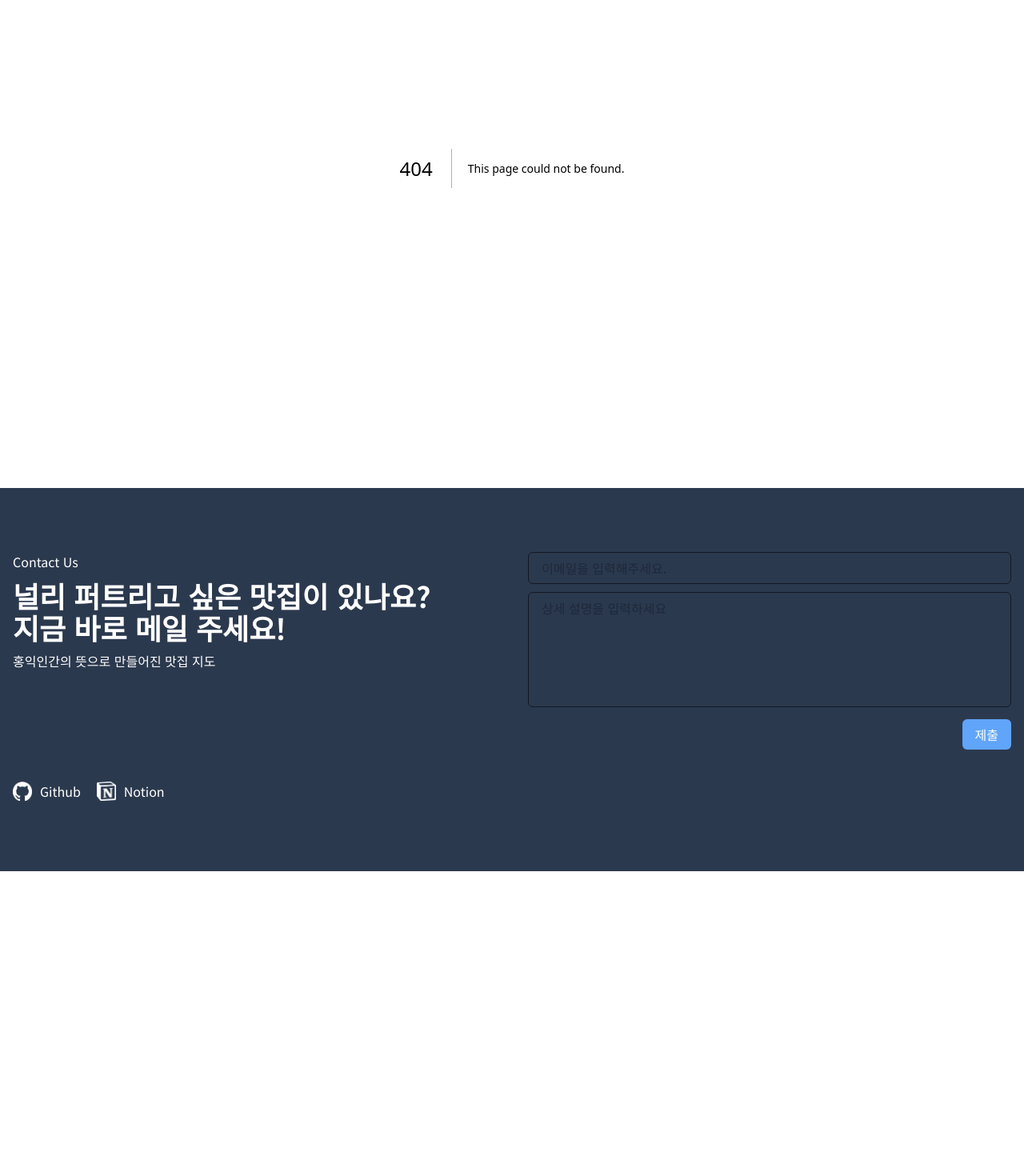
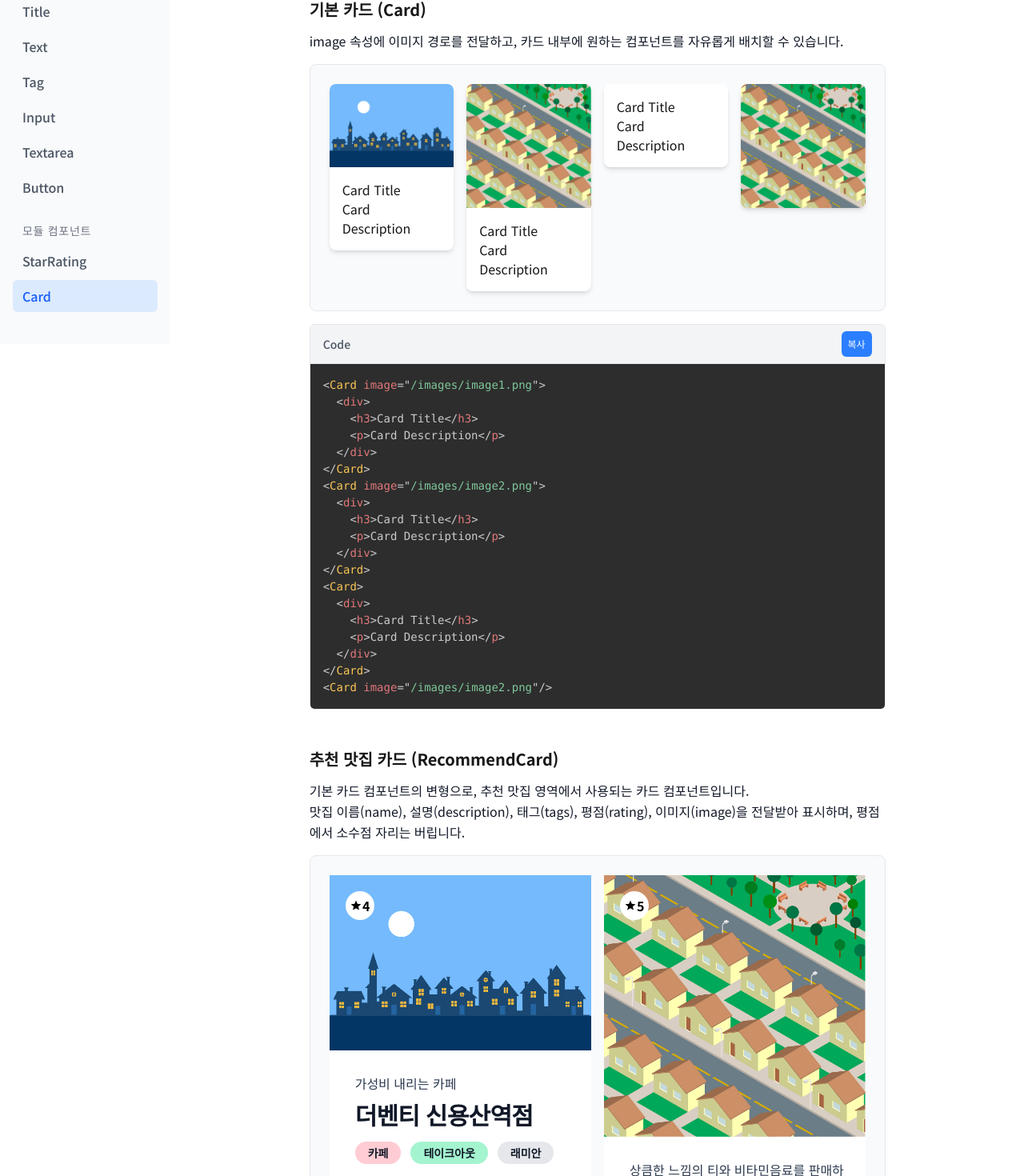
Before and after one commit to Starfish-122/CNX, a Next.js app: page /guide/card in a window 1280 px wide. Before the commit this address had no page. Shown: the part 271-1741 px from the top of the page at 80% size. Before the commit the page ends 1360 px from the top, so only its background shows below. Built offline with nearby package versions, Linux system fonts and the light colour scheme.

Commit message:
feat: card 컴포넌트 작업

```diff
--- /dev/null
+++ b/src/app/(pages)/guide/card/page.tsx
@@ -0,0 +1,136 @@
+'use client';
+import React from 'react';
+import Text from '@/components/atoms/Text';
+import Card from '@/components/molecules/Card';
+import GuideLayout from '@/components/templates/GuidePageLayout';
+import GuideSection from '@/components/templates/GuideSection';
+import ExampleCard from '@/components/molecules/ExampleCard';
+import CodeTag from '@/components/atoms/CodeTag';
+import PropsTable from '@/components/molecules/PropsTable';
+import RecommendCard from '@/components/molecules/RecommendCard';
+import Title from '@/components/atoms/Title';
+
+export default function IconGuidePage() {
+  return (
+    <GuideLayout title="🃏 Card Component" description={
+      <>
+        <CodeTag>Card</CodeTag> 컴포넌트는 카드를 표시하며, 갤러리형, 리스트형 두 가지 스타일을 지원합니다.
+      </>
+    }>
+      {/* 기본 카드 */}
+      <GuideSection title="기본 카드 (Card)">
+        <Text className="mb-4">
+          image 속성에 이미지 경로를 전달하고, 카드 내부에 원하는 컴포넌트를 자유롭게 배치할 수 있습니다.
+        </Text>
+        <ExampleCard
+          demo={
+            <div className="flex items-start gap-4">
+              <Card image="/images/image1.png">
+                <div>
+                  <h3>Card Title</h3>
+                  <p>Card Description</p>
+                </div>
+              </Card>
+              <Card image="/images/image2.png">
+                <div>
+                  <h3>Card Title</h3>
+                  <p>Card Description</p>
+                </div>
+              </Card>
+              <Card>
+                <div>
+                  <h3>Card Title</h3>
+                  <p>Card Description</p>
+                </div>
+              </Card>
+              <Card image="/images/image2.png"/>
+            </div>
+          }
+          code={`<Card image="/images/image1.png">
+  <div>
+    <h3>Card Title</h3>
+    <p>Card Description</p>
+  </div>
+</Card>
+<Card image="/images/image2.png">
+  <div>
+    <h3>Card Title</h3>
+    <p>Card Description</p>
+  </div>
+</Card>
+<Card>
+  <div>
+    <h3>Card Title</h3>
+    <p>Card Description</p>
+  </div>
+</Card>
+<Card image="/images/image2.png"/>`}
+        />
+      </GuideSection>
+
+      {/* 추천 맛집 영역 카드 */}
+      <GuideSection title="추천 맛집 카드 (RecommendCard)">
+        <Text className="mb-4">
+          기본 카드 컴포넌트의 변형으로, 추천 맛집 영역에서 사용되는 카드 컴포넌트입니다. <br />
+          맛집 이름(name), 설명(description), 태그(tags), 평점(rating), 이미지(image)을 전달받아 표시하며, 평점에서 소수점 자리는 버립니다.<br />
+        </Text>
+        <ExampleCard
+          demo={
+            <div className="flex items-start gap-4">
+              <RecommendCard image="/images/image1.png"
+                name="더벤티 신용산역점"
+                description="가성비 내리는 카페"
+                tags={[{ label: "카페", category: "Status" }, { label: "테이크아웃", category: "Service" }, { label: "래미안", category: "Location" }]}
+                rating={4}
+              />
+              <RecommendCard image="/images/image2.png"
+                name="티하우스레몬"
+                description="상큼한 느낌의 티와 비타민음료를 판매하는 사무실 지하 카페"
+                tags={[{ label: "카페", category: "Status" }, { label: "테이크아웃", category: "Service" }, { label: "조용한", category: "Mood" }, { label: "래미안", category: "Location" }]}
+                rating={4.5}
+              />
+            </div>
+          }
+          code={`<RecommendCard image="/images/image1.png"
+  name="더벤티 신용산역점"
+  description="가성비 내리는 카페"
+  tags={[{ label: "카페", category: "Status" }, { label: "테이크아웃", category: "Service" }, { label: "래미안", category: "Location" }]}
+  rating={4}
+/>
+<RecommendCard image="/images/image2.png"
+  name="티하우스레몬"
+  description="상큼한 느낌의 티와 비타민음료를 판매하는 사무실 지하 카페"
+  tags={[{ label: "카페", category: "Status" }, { label: "테이크아웃", category: "Service" }, { label: "조용한", category: "Mood" }, { label: "래미안", category: "Location" }]}
+  rating={4.5}
+/>`}
+        />
+      </GuideSection>
+
+      {/* Props 섹션 */}
+      <GuideSection title="Props">
+        <Title element="h3" className="text-md mb-3">
+            Card
+        </Title>
+        <PropsTable rows={[
+          { prop: 'image', type: 'string', def: '필수', desc: '카드 이미지' },
+          { prop: 'className', type: 'string', def: '-', desc: '추가 CSS 클래스' },
+          { prop: 'children', type: 'React.ReactNode', def: '-', desc: '카드 내용' },
+        ]} />
+
+        <div className="h-6" />
+
+        <Title element="h3" className="text-md mb-3">
+            RecommendCard
+        </Title>
+        <PropsTable rows={[
+          { prop: 'name', type: 'string', def: '필수', desc: '맛집 이름' },
+          { prop: 'description', type: 'string', def: '필수', desc: '맛집 설명' },
+          { prop: 'image', type: 'string', def: '필수', desc: '맛집 이미지' },
+          { prop: 'tags', type: 'Tag[]', def: '필수', desc: '맛집 태그' },
+          { prop: 'rating', type: 'number', def: '필수', desc: '맛집 평점' },
+          { prop: 'className', type: 'string', def: '-', desc: '추가 CSS 클래스' }
+        ]} />
+      </GuideSection>
+    </GuideLayout>
+  );
+}
--- /dev/null
+++ b/src/components/molecules/Card.tsx
@@ -0,0 +1,27 @@
+import React from 'react';
+import clsx from 'clsx';
+
+interface CardProps {
+  children?: React.ReactNode;
+  title?: string;
+  description?: string;
+  image?: string;
+  className?: string;
+}
+
+export default function Card({ children, title, description, image, className }: CardProps) {
+  return (
+    <div className={clsx("card bg-white rounded-lg shadow-md overflow-hidden w-full", className)}>
+      {image && (
+      <div className="card-header">
+        <img src={image} alt={title} />
+      </div>
+      )}
+      {children && (
+        <div className="card-body p-4">
+          {children}
+        </div>
+      )}
+    </div>
+  );
+}
--- /dev/null
+++ b/src/components/molecules/RecommendCard.tsx
@@ -0,0 +1,47 @@
+import React from 'react';
+import Card from './Card';
+import Title from '../atoms/Title';
+import Text from '../atoms/Text';
+import TagList from '../atoms/TagList';
+import CategoryTag from '../atoms/CategoryTag';
+import { TagCategory } from '../atoms/categoryColors';
+import clsx from 'clsx';
+import Icon from '../atoms/Icon';
+
+type Tag = {
+  label: string;
+  category: TagCategory;
+}
+
+interface RecommendCardProps {
+  name?: string;
+  description?: string;
+  image?: string;
+  tags?: Tag[];
+  className?: string;
+  rating?: number;
+}
+
+export default function RecommendCard({ name, description, image, tags, className, rating }: RecommendCardProps) {
+  return (
+    <Card image={image} className={clsx("relative rounded-none shadow-none", className)}>
+      <div className="pt-3 pb-5 pl-4">
+        <div className="flex flex-col gap-2">
+          <Text className="text-indigo-900 font-light">{description}</Text>
+          <Title>{name}</Title>
+        </div>
+        <TagList className="mt-4">
+          {tags?.map((tag) => (
+            <CategoryTag key={tag.label} category={tag.category} label={tag.label} />
+          ))}
+        </TagList>
+      </div>
+      <div className="absolute top-0 left-0 flex items-center justify-between p-5">
+        <div className="flex items-center justify-center bg-white rounded-full w-9 h-9">
+          <Icon name="star" filled size="base" className="text-black" />
+          <Text className="text-black font-semibold">{rating?.toFixed(0)}</Text>
+        </div>
+      </div>
+    </Card>
+  );
+}
--- a/src/routes/config.ts
+++ b/src/routes/config.ts
@@ -54,6 +54,9 @@ export const sidebarCategories: SidebarCategory[] = [
     {
         id: 'molecule',
         name: '모듈 컴포넌트',
-        items: [{ name: 'StarRating', path: '/guide/star-rating' }],
+        items: [
+            { name: 'StarRating', path: '/guide/star-rating' },
+            { name: 'Card', path: '/guide/card' },
+        ],
     },
 ];
```
Also changed, not shown: public/images/image1.png (added), public/images/image2.png (added).
